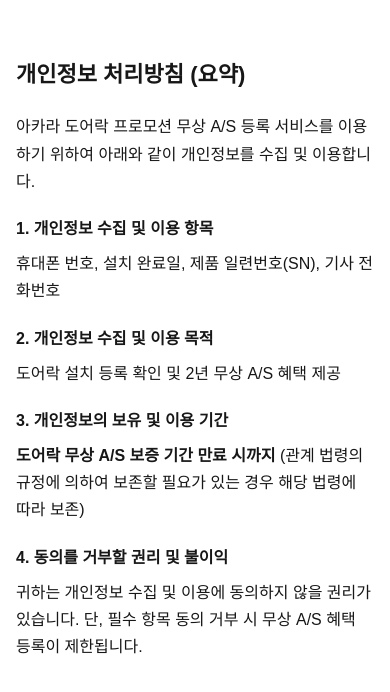
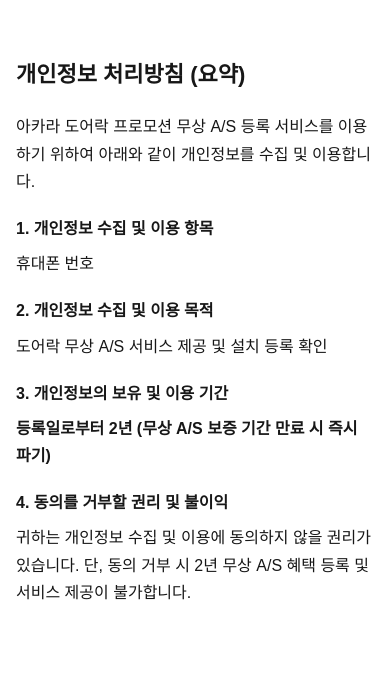
Before and after one commit to JyongSong/warranty-h5, a Next.js app: page /privacy in a window 390 px wide. Shown: the top 692 px of the page. Built offline with nearby package versions, Linux system fonts and the light colour scheme.

Commit message:
Refine privacy terms to state phone number only collection and 2-year retention

```diff
--- a/src/app/privacy/page.tsx
+++ b/src/app/privacy/page.tsx
@@ -5,16 +5,16 @@
       <p>아카라 도어락 프로모션 무상 A/S 등록 서비스를 이용하기 위하여 아래와 같이 개인정보를 수집 및 이용합니다.</p>
 
       <h2 style={{ fontSize: 16, fontWeight: 700, marginTop: 20, marginBottom: 8 }}>1. 개인정보 수집 및 이용 항목</h2>
-      <p>휴대폰 번호, 설치 완료일, 제품 일련번호(SN), 기사 전화번호</p>
+      <p>휴대폰 번호</p>
 
       <h2 style={{ fontSize: 16, fontWeight: 700, marginTop: 20, marginBottom: 8 }}>2. 개인정보 수집 및 이용 목적</h2>
-      <p>도어락 설치 등록 확인 및 2년 무상 A/S 혜택 제공</p>
+      <p>도어락 무상 A/S 서비스 제공 및 설치 등록 확인</p>
 
       <h2 style={{ fontSize: 16, fontWeight: 700, marginTop: 20, marginBottom: 8 }}>3. 개인정보의 보유 및 이용 기간</h2>
-      <p><b>도어락 무상 A/S 보증 기간 만료 시까지</b> (관계 법령의 규정에 의하여 보존할 필요가 있는 경우 해당 법령에 따라 보존)</p>
+      <p><b>등록일로부터 2년 (무상 A/S 보증 기간 만료 시 즉시 파기)</b></p>
 
       <h2 style={{ fontSize: 16, fontWeight: 700, marginTop: 20, marginBottom: 8 }}>4. 동의를 거부할 권리 및 불이익</h2>
-      <p>귀하는 개인정보 수집 및 이용에 동의하지 않을 권리가 있습니다. 단, 필수 항목 동의 거부 시 무상 A/S 혜택 등록이 제한됩니다.</p>
+      <p>귀하는 개인정보 수집 및 이용에 동의하지 않을 권리가 있습니다. 단, 동의 거부 시 2년 무상 A/S 혜택 등록 및 서비스 제공이 불가합니다.</p>
     </div>
   );
 }
--- a/src/app/reg/RegClient.tsx
+++ b/src/app/reg/RegClient.tsx
@@ -382,10 +382,10 @@
             lineHeight: 1.5,
             border: "1px solid #e4e4e7"
           }}>
-            • <b>수집/이용 목적:</b> 설치 등록 확인 및 2년 무상 A/S 혜택 제공<br />
-            • <b>수집 항목:</b> 휴대폰 번호, 제품 일련번호(SN), 설치일자, 기사 전화번호<br />
-            • <b>보유/이용 기간:</b> <b>무상 A/S 보증 기간 만료 시까지</b><br />
-            • 귀하는 동의를 거부할 권리가 있으나, 거부 시 무상 A/S 혜택 등록이 제한됩니다.
+            • <b>수집/이용 목적:</b> 무상 A/S 서비스 제공 및 설치 등록 확인<br />
+            • <b>수집 항목:</b> 휴대폰 번호<br />
+            • <b>보유/이용 기간:</b> <b>등록일로부터 2년 (무상 A/S 기간 만료 시 즉시 파기)</b><br />
+            • 귀하는 동의를 거부할 권리가 있으나, 거부 시 무상 A/S 혜택 등록 및 서비스 제공이 불가합니다.
           </div>
         </div>
 
```
